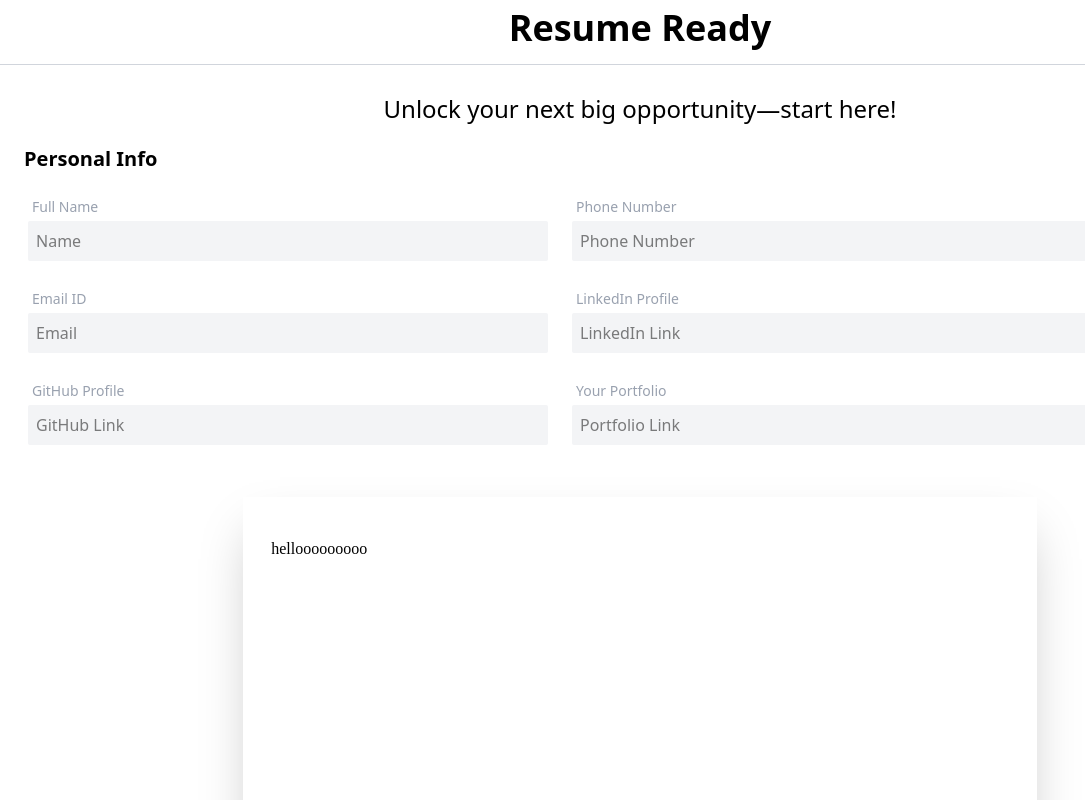
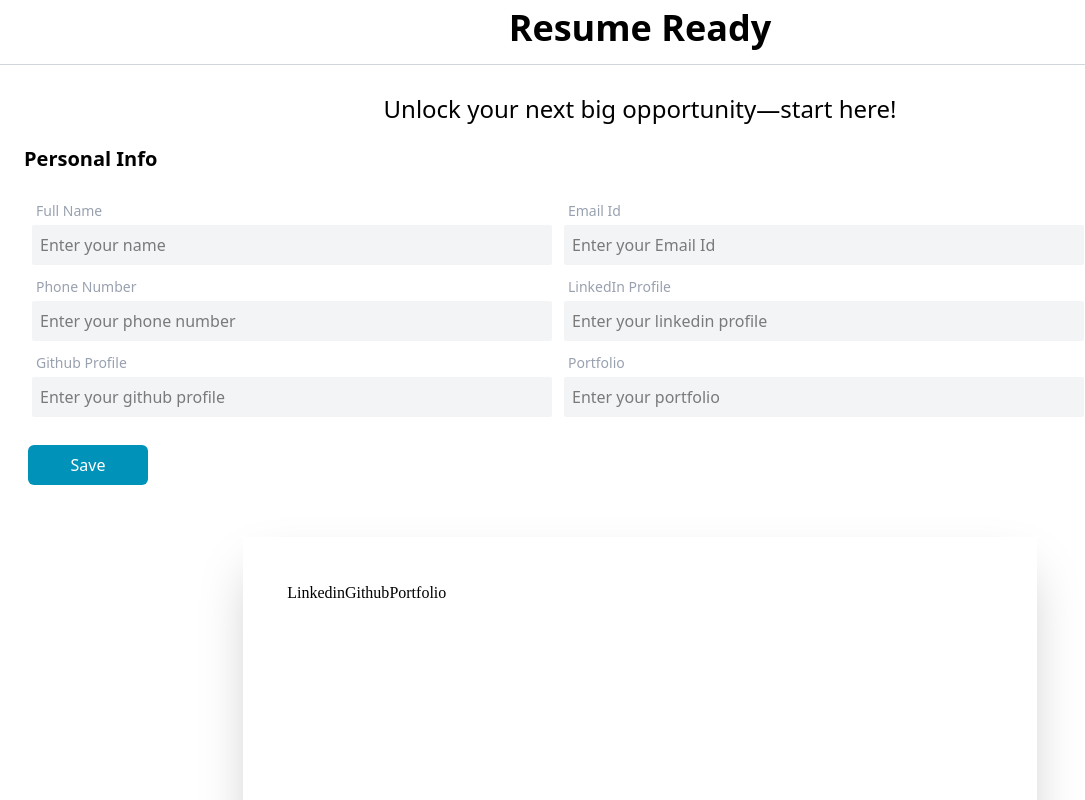
Before and after one commit to sanskriti2004/resume-ready, a React (Vite) app in the folder resume-ready/: page / in a window 1280 px wide. Shown: the top 800 px of the page, without its empty margins (0-1085 px from the left). Built offline with nearby package versions, Linux system fonts and the light colour scheme.

Commit message:
personalinfo need work

```diff
--- a/resume-ready/package.json
+++ b/resume-ready/package.json
@@ -13,7 +13,8 @@
     "@tailwindcss/vite": "^4.0.3",
     "react": "^18.3.1",
     "react-dom": "^18.3.1",
-    "react-to-pdf": "^1.0.1"
+    "react-to-pdf": "^1.0.1",
+    "react-to-print": "^3.0.5"
   },
   "devDependencies": {
     "@eslint/js": "^9.17.0",
--- /dev/null
+++ b/resume-ready/src/components/BuildPersonalInfo.jsx
@@ -0,0 +1,25 @@
+import React from "react";
+
+const BuildPersonalInfo = ({
+  name,
+  email,
+  phone,
+  linkedin,
+  github,
+  portfolio,
+}) => {
+  return (
+    <div className="flex flex-col justify-center ">
+      <h2 className="text-xl font-bold p-2">{name}</h2>
+      <div className="flex flex-row ">
+        <p className="text-sm text-gray-400 p-1">{email}</p>
+        <p className="text-sm text-gray-400 p-1">{phone}</p>
+        <a href="{linkedin}"> Linkedin</a>
+        <a href="{github}"> Github</a>
+        <a href="{portfolio}"> Portfolio</a>
+      </div>
+    </div>
+  );
+};
+
+export default BuildPersonalInfo;
--- a/resume-ready/src/components/InputBox.jsx
+++ /dev/null
@@ -1,24 +0,0 @@
-import React from "react";
-
-const InputBox = ({
-  IPtype = "text",
-  IPplaceholder = "Name",
-  IPlabel = "",
-}) => {
-  return (
-    <div className="flex flex-col m-3">
-      <label htmlFor={IPplaceholder} className="text-sm text-gray-400 p-1">
-        {IPlabel}
-      </label>
-      <input
-        id={IPplaceholder}
-        type={IPtype}
-        placeholder={IPplaceholder}
-        className="bg-gray-100 w-130  p-2 rounded-xs focus:outline-none focus:shadow-md focus:border-b-cyan-600"
-        required
-      />
-    </div>
-  );
-};
-
-export default InputBox;
--- a/resume-ready/src/components/MainForm.jsx
+++ b/resume-ready/src/components/MainForm.jsx
@@ -3,12 +3,6 @@ import PersonalInfo from "./PersonalInfo.jsx";
 import Resume from "./Resume.jsx";
 
 const MainForm = () => {
-  const [userData, setUserData] = useState({
-    name: "",
-    email: "",
-    experience: "",
-  });
-
   return (
     <div className="p-4">
       <h3 className="text-2xl font-normal text-center p-3">
--- a/resume-ready/src/components/PersonalInfo.jsx
+++ b/resume-ready/src/components/PersonalInfo.jsx
@@ -1,33 +1,118 @@
-import React from "react";
-import InputBox from "./InputBox.jsx";
+import React, { useState } from "react";
+import BuildPersonalInfo from "./BuildPersonalInfo.jsx";
 const PersonalInfo = () => {
+  const [nameVal, setName] = useState("");
+  const [emailVal, setEmail] = useState("");
+  const [phoneVal, setPhone] = useState("");
+  const [linkedinVal, setLinkedin] = useState("");
+  const [githubVal, setGithub] = useState("");
+  const [portfolioVal, setPortfolio] = useState("");
+
+  const handleSubmit = (e) => {
+    e.preventDefault();
+    BuildPersonalInfo({
+      nameVal,
+      emailVal,
+      phoneVal,
+      linkedinVal,
+      githubVal,
+      portfolioVal,
+    });
+  };
+
   return (
-    <div>
+    <div className="flex flex-col ">
       <h2 className="text-xl font-bold p-2">Personal Info</h2>
-      <div className="flex flex-row flex-wrap">
-        <InputBox IPtype="text" IPplaceholder="Name" IPlabel="Full Name" />
-        <InputBox
-          IPtype="number"
-          IPplaceholder="Phone Number"
-          IPlabel="Phone Number"
-        />
-        <InputBox IPtype="Email" IPplaceholder="Email" IPlabel="Email ID" />
-        <InputBox
-          IPtype="text"
-          IPplaceholder="LinkedIn Link"
-          IPlabel="LinkedIn Profile"
-        />
-        <InputBox
-          IPtype="text"
-          IPplaceholder="GitHub Link"
-          IPlabel="GitHub Profile"
-        />
-        <InputBox
-          IPtype="text"
-          IPplaceholder="Portfolio Link"
-          IPlabel="Your Portfolio"
-        />
+      {/* Input boxes */}
+      <div className="flex flex-row flex-wrap m-3">
+        {/* Name input box */}
+        <div className="flex flex-col m-1 mr-2">
+          <label htmlFor="name" className="text-sm text-gray-400 p-1">
+            Full Name
+          </label>
+          <input
+            id="name"
+            type="text"
+            placeholder="Enter your name"
+            className="bg-gray-100 w-130  p-2 rounded-xs focus:outline-none focus:shadow-md focus:border-b-cyan-600"
+            required
+            onChange={(e) => setName(e.target.value)}
+          />
+        </div>
+        {/* Email input box */}
+        <div className="flex flex-col m-1 mr-2">
+          <label htmlFor="email" className="text-sm text-gray-400 p-1">
+            Email Id
+          </label>
+          <input
+            id="email"
+            type="email"
+            placeholder="Enter your Email Id"
+            className="bg-gray-100 w-130  p-2 rounded-xs focus:outline-none focus:shadow-md focus:border-b-cyan-600"
+            required
+            onChange={(e) => setEmail(e.target.value)}
+          />
+        </div>
+        {/* phone no input box */}
+        <div className="flex flex-col m-1 mr-2">
+          <label htmlFor="phone" className="text-sm text-gray-400 p-1">
+            Phone Number
+          </label>
+          <input
+            id="phone"
+            type="text"
+            placeholder="Enter your phone number"
+            className="bg-gray-100 w-130  p-2 rounded-xs focus:outline-none focus:shadow-md focus:border-b-cyan-600"
+            required
+            onChange={(e) => setPhone(e.target.value)}
+          />
+        </div>
+        {/* linkedin input box */}
+        <div className="flex flex-col m-1 mr-2">
+          <label htmlFor="linkedin" className="text-sm text-gray-400 p-1">
+            LinkedIn Profile
+          </label>
+          <input
+            id="linkedin"
+            type="text"
+            placeholder="Enter your linkedin profile"
+            className="bg-gray-100 w-130  p-2 rounded-xs focus:outline-none focus:shadow-md focus:border-b-cyan-600"
+            onChange={(e) => setLinkedin(e.target.value)}
+          />
+        </div>
+        {/* github input box */}
+        <div className="flex flex-col m-1 mr-2">
+          <label htmlFor="github" className="text-sm text-gray-400 p-1">
+            Github Profile
+          </label>
+          <input
+            id="github"
+            type="text"
+            placeholder="Enter your github profile"
+            className="bg-gray-100 w-130  p-2 rounded-xs focus:outline-none focus:shadow-md focus:border-b-cyan-600"
+            onChange={(e) => setGithub(e.target.value)}
+          />
+        </div>
+        {/* portfolio input box */}
+        <div className="flex flex-col m-1 mr-2">
+          <label htmlFor="portfolio" className="text-sm text-gray-400 p-1">
+            Portfolio
+          </label>
+          <input
+            id="portfolio"
+            type="text"
+            placeholder="Enter your portfolio"
+            className="bg-gray-100 w-130  p-2 rounded-xs focus:outline-none focus:shadow-md focus:border-b-cyan-600"
+            onChange={(e) => setPortfolio(e.target.value)}
+          />
+        </div>
       </div>
+      <button
+        onClick={handleSubmit}
+        className="bg-cyan-600 text-white m-3 h-10 w-30 rounded-md cursor-pointer hover:bg-cyan-800"
+      >
+        Save
+      </button>
     </div>
   );
 };
--- a/resume-ready/src/components/Resume.jsx
+++ b/resume-ready/src/components/Resume.jsx
@@ -1,10 +1,12 @@
-import React from "react";
+import React, { useRef } from "react";
+import BuildPersonalInfo from "./BuildPersonalInfo.jsx";
+const Resume = () => {
+  const resumeRef = useRef(); // Reference to the resume section
 
-const Resume = () => {
   return (
-    <div className="flex justify-center p-10 font-['Times_New_Roman'] ">
-      <div className="w-[210mm] h-[297mm] bg-white shadow-2xl flex py-10 px-7 ">
-        hellooooooooo
+    <div className="flex justify-center flex-col items-center p-10 font-['Times_New_Roman'] ">
+      <div className="w-[210mm] h-[297mm] bg-white shadow-2xl p-7">
+        <BuildPersonalInfo />
       </div>
     </div>
   );
--- a/resume-ready/vite.config.js
+++ b/resume-ready/vite.config.js
@@ -5,4 +5,9 @@ import tailwindcss from "@tailwindcss/vite";
 // https://vite.dev/config/
 export default defineConfig({
   plugins: [react(), tailwindcss()],
+  resolve: {
+    alias: {
+      "react-to-print": "react-to-print/lib/index.js",
+    },
+  },
 });
```
Also changed, not shown: 1 other file (tests, documents, lock files or other folders).
